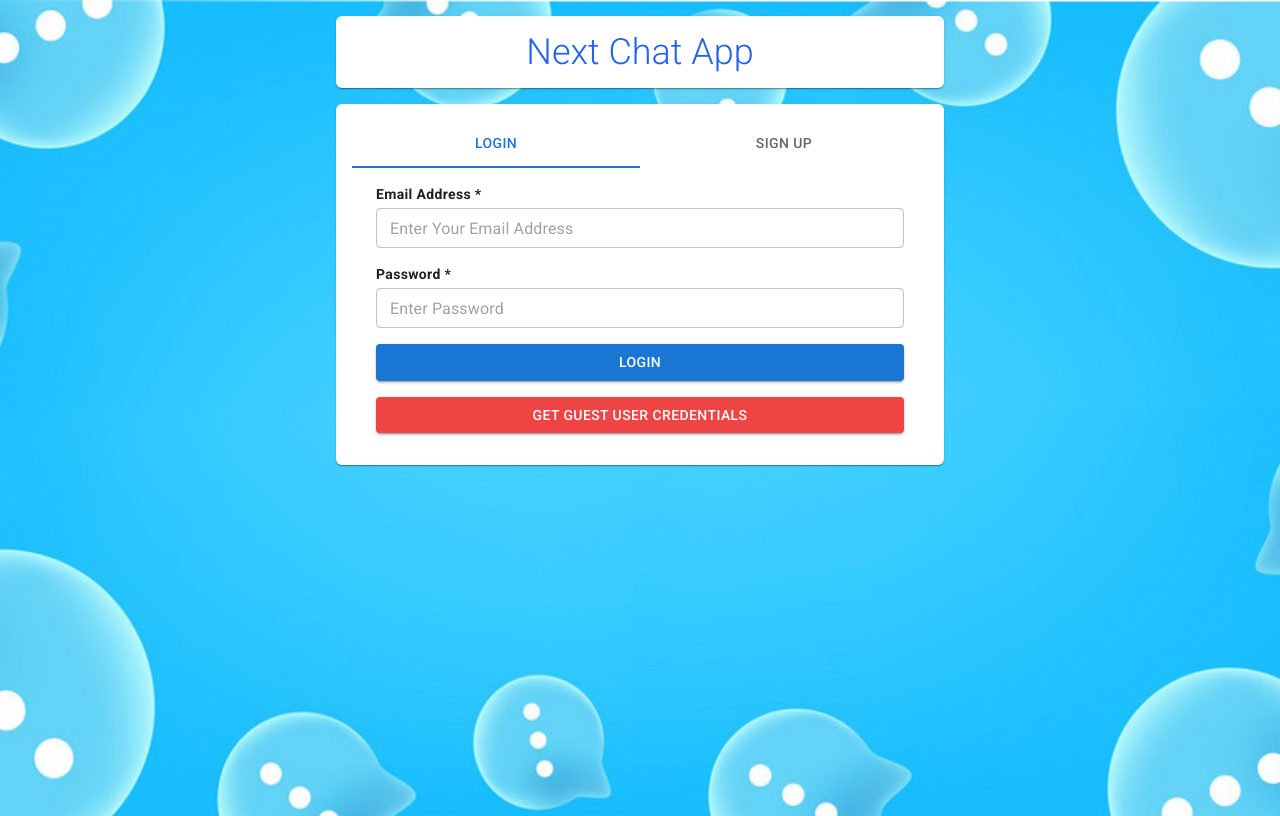
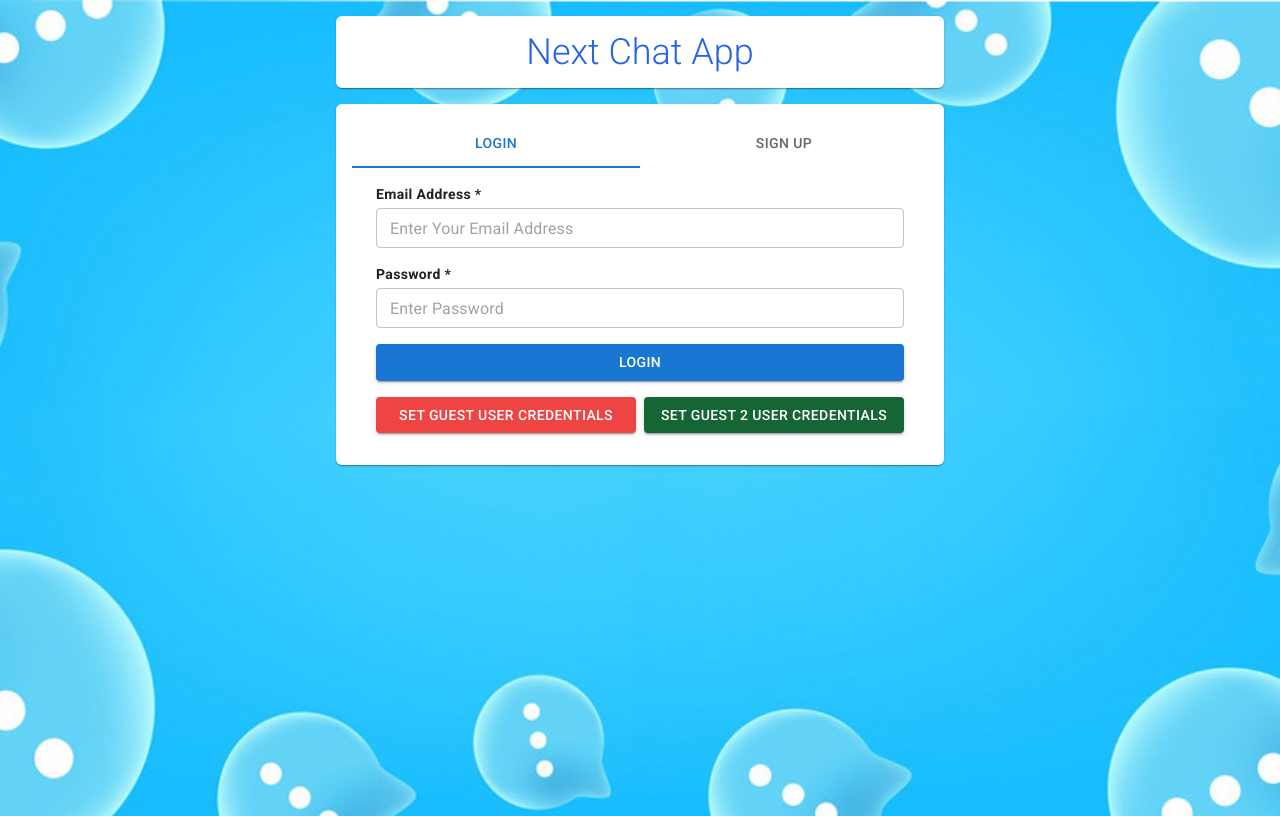
Before and after one commit to neeraj2021/nextjs_chat_app_client, a Next.js app: page / in a window 1280 px wide. Built offline with nearby package versions, Linux system fonts and the light colour scheme.

Commit message:
feat: add new guest user

```diff
--- a/components/sign/Login.tsx
+++ b/components/sign/Login.tsx
@@ -27,6 +27,13 @@ function Login() {
     setLoginBody({
       email: "guest@gmail.com",
       password: "12345678",
+    });
+  };
+
+  const setGuest2Credential = () => {
+    setLoginBody({
+      email: "guest2@gmail.com",
+      password: "1234",
     });
   };
 
@@ -91,13 +98,23 @@ function Login() {
         Login
       </LoadingButton>
 
+      <div className="flex flex-row gap-2">
         <Button
           variant="contained"
           className="w-full bg-red-500"
           onClick={setGuestCredential}
         >
-        Get Guest User Credentials
+          Set Guest User Credentials
         </Button>
+
+        <Button
+          variant="contained"
+          className="w-full bg-green-800"
+          onClick={setGuest2Credential}
+        >
+          Set Guest 2 User Credentials
+        </Button>
+      </div>
     </Container>
   );
 }
```
Lines whose indentation alone changed are shown as unchanged.
